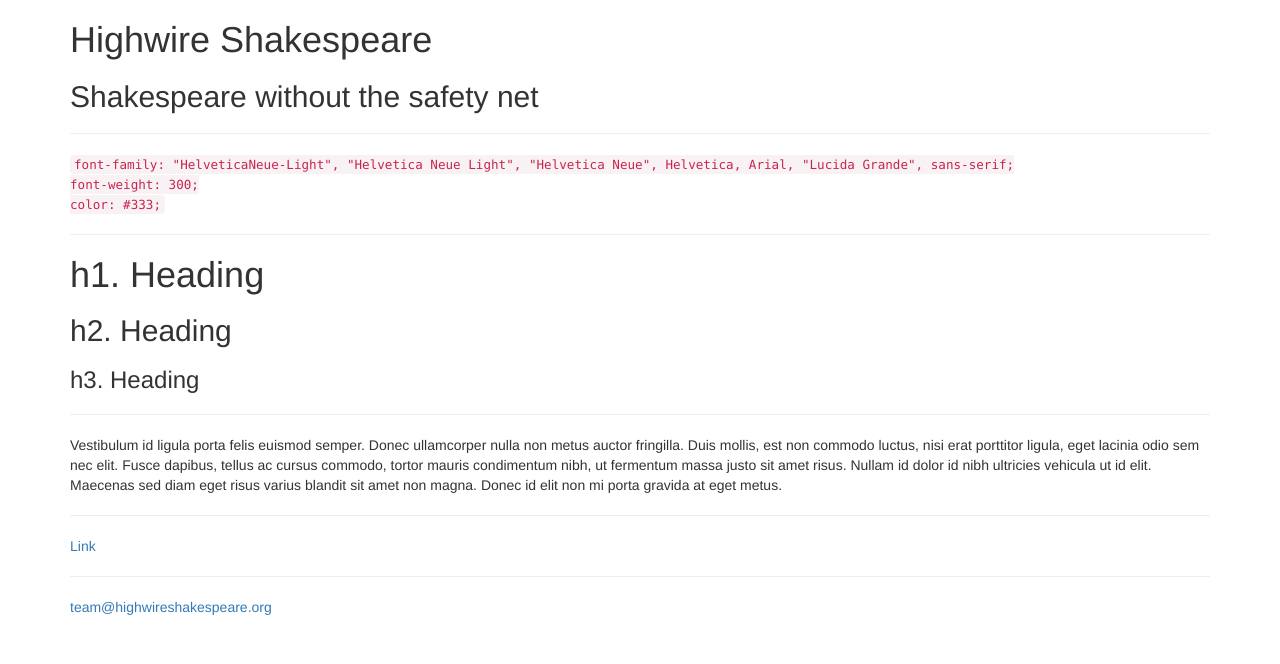
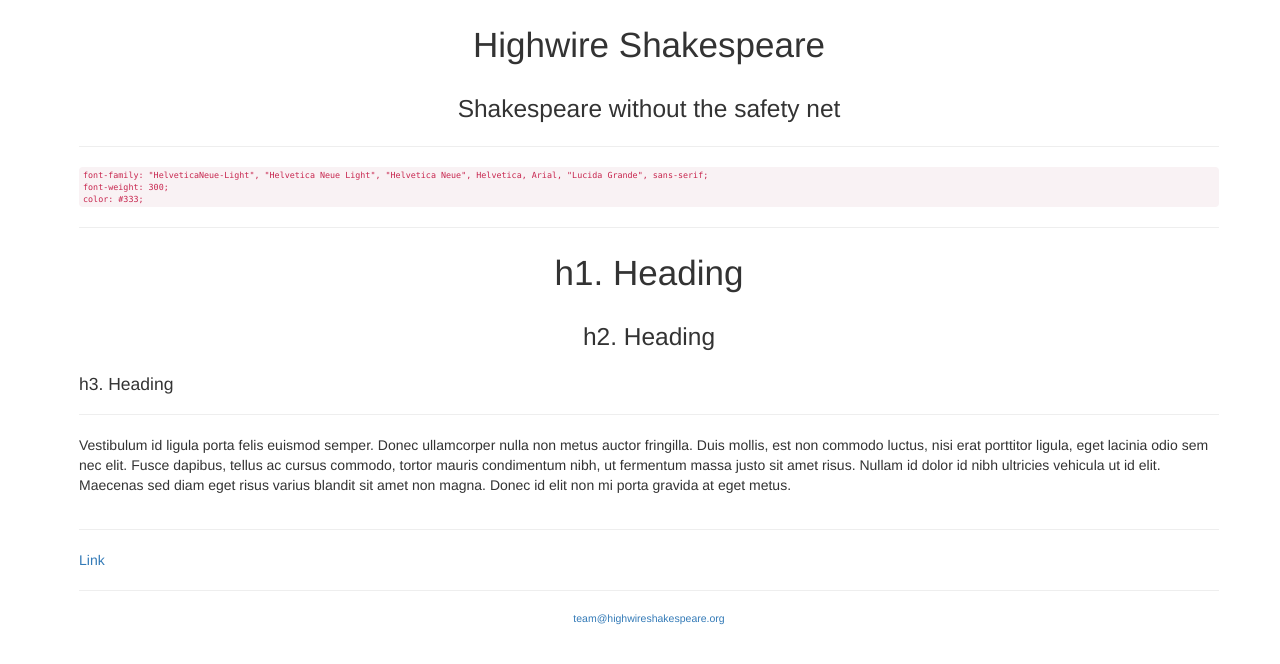
Before and after one commit to dperuo/hws, a Jekyll site: the page has/a-pattern-library.html, which Jekyll copies as it is, in a window 1280 px wide. Shown: the top 664 px of the page. Built offline with Jekyll 4.4.1, drawn with Linux system fonts in a browser that asks for light colours; nearby versions of some CDN libraries; Markdown is read by kramdown in place of the engine named in the settings.

Commit message:
Pattern Library

```diff
--- a/has/a-pattern-library.html
+++ b/has/a-pattern-library.html
@@ -1,13 +1,13 @@
 <!DOCTYPE html>
 <html>
   <head>
-            <title>Highwire Shakespeare</title>
+        <title>Highwire Shakespeare</title>
 
         <meta name="viewport" content="width=device-width, initial-scale=1.0" />
 
         <link href="//netdna.bootstrapcdn.com/bootstrap/3.0.0/css/bootstrap.min.css" rel="stylesheet">
         <link href="//netdna.bootstrapcdn.com/font-awesome/4.0.3/css/font-awesome.css" rel="stylesheet">
-        <link href="./assets/css/custom.css" rel="stylesheet" />
+        <link href="../assets/css/custom.css" rel="stylesheet" />
 
         <script src="//ajax.googleapis.com/ajax/libs/jquery/1.10.2/jquery.min.js"></script>
         <script src="//netdna.bootstrapcdn.com/bootstrap/3.0.0/js/bootstrap.min.js"></script>
@@ -20,19 +20,14 @@
       <div>
 
         <header>
-          <h1>Highwire Shakespeare</h1>
-<h2>Shakespeare without the safety net</h2>
-
+            <h1>Highwire Shakespeare</h1>
+            <h2>Shakespeare without the safety net</h2>
         </header>
 
         <hr />
 
         <section class="main-content">
-            <code>
-font-family: "HelveticaNeue-Light", "Helvetica Neue Light", "Helvetica Neue", Helvetica, Arial, "Lucida Grande", sans-serif;<br/>
-font-weight: 300;<br/>
-color: #333;
-</code>
+            <code>font-family: "HelveticaNeue-Light", "Helvetica Neue Light", "Helvetica Neue", Helvetica, Arial, "Lucida Grande", sans-serif;<br/>font-weight: 300;<br/>color: #333;</code>
 
 <hr/>
 
```
